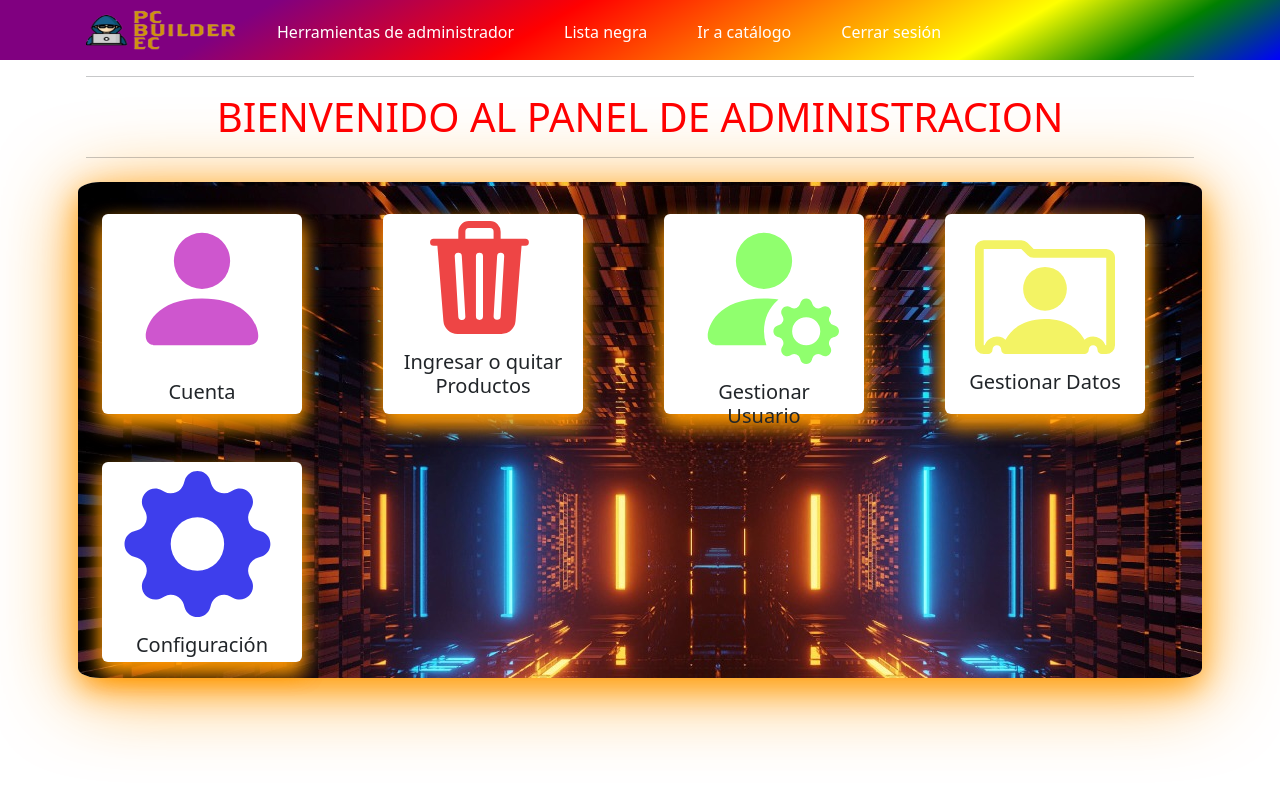
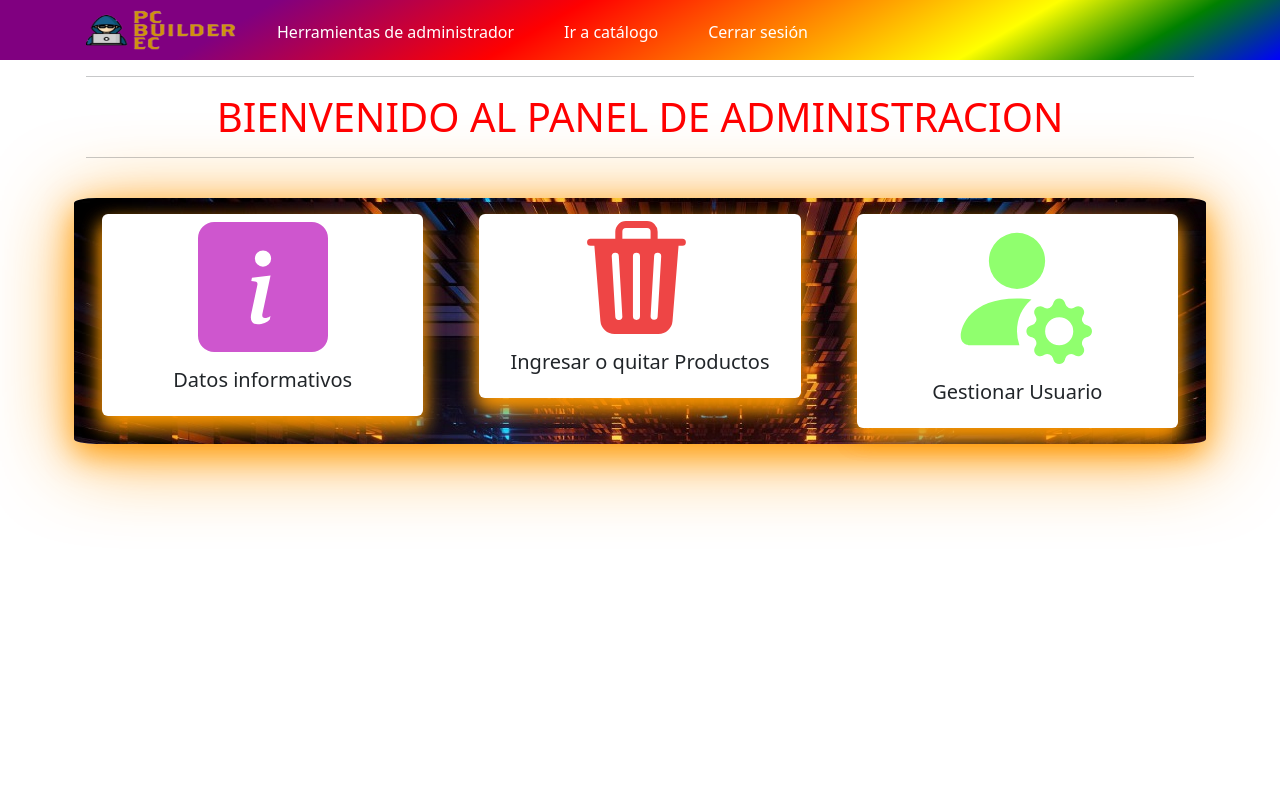
Before and after one commit to santimarce/ProyectoIntegrador2_PCBUILDERS, a Flask app: page /dashboardadmin in a window 1280 px wide. Shown: the top 787 px of the page. Run offline with Flask 2, Linux system fonts and the light colour scheme; some libraries are stand-ins or nearby versions.

Commit message:
Arreglo dashboardamin datos informativos y quienes somos LEONARDO

```diff
--- a/app.py
+++ b/app.py
@@ -55,6 +55,9 @@ def loginAdmin():
 def home():
     return render_template('index.html')
 
+@app.route('/dashboardadmin/datosCuriosos')
+def datosCuriosos():
+    return render_template('app/datosInformativos.html')
 
 if __name__ == '__main__':
     app.run(debug=True)
--- a/templates/app/dashboard-admin.html
+++ b/templates/app/dashboard-admin.html
@@ -1,41 +1,53 @@
 <!DOCTYPE html>
 <html lang="en">
-
   <head>
-    <meta charset="UTF-8">
-    <script src="https://cdn.jsdelivr.net/npm/bootstrap@5.0.2/dist/js/bootstrap.bundle.min.js"
+    <meta charset="UTF-8" />
+    <script
+      src="https://cdn.jsdelivr.net/npm/bootstrap@5.0.2/dist/js/bootstrap.bundle.min.js"
       integrity="sha384-MrcW6ZMFYlzcLA8Nl+NtUVF0sA7MsXsP1UyJoMp4YLEuNSfAP+JcXn/tWtIaxVXM"
-        crossorigin="anonymous"></script>
-    <link href="https://cdn.jsdelivr.net/npm/bootstrap@5.0.2/dist/css/bootstrap.min.css" rel="stylesheet"
-        integrity="sha384-EVSTQN3/azprG1Anm3QDgpJLIm9Nao0Yz1ztcQTwFspd3yD65VohhpuuCOmLASjC" crossorigin="anonymous">
-    <link rel="stylesheet" href="https://stackpath.bootstrapcdn.com/bootstrap/5.0.0-alpha1/css/bootstrap.min.css"
-        integrity="sha384-r4NyP46KrjDleawBgD5tp8Y7UzmLA05oM1iAEQ17CSuDqnUK2+k9luXQOfXJCJ4I" crossorigin="anonymous">
-    <meta http-equiv="X-UA-Compatible" content="IE=edge">
-    <meta name="viewport" content="width=device-width, initial-scale=1.0">
+      crossorigin="anonymous"
+    ></script>
+    <link
+      href="https://cdn.jsdelivr.net/npm/bootstrap@5.0.2/dist/css/bootstrap.min.css"
+      rel="stylesheet"
+      integrity="sha384-EVSTQN3/azprG1Anm3QDgpJLIm9Nao0Yz1ztcQTwFspd3yD65VohhpuuCOmLASjC"
+      crossorigin="anonymous"
+    />
+    <link
+      rel="stylesheet"
+      href="https://stackpath.bootstrapcdn.com/bootstrap/5.0.0-alpha1/css/bootstrap.min.css"
+      integrity="sha384-r4NyP46KrjDleawBgD5tp8Y7UzmLA05oM1iAEQ17CSuDqnUK2+k9luXQOfXJCJ4I"
+      crossorigin="anonymous"
+    />
+    <meta http-equiv="X-UA-Compatible" content="IE=edge" />
+    <meta name="viewport" content="width=device-width, initial-scale=1.0" />
     <title>Dashboard</title>
-    <link rel="stylesheet" href="../web/css/style.css">
+    <link rel="stylesheet" href="../web/css/style.css" />
   </head>
 
   <body>
     <div>
-        <script src="https://cdn.jsdelivr.net/npm/popper.js@1.16.0/dist/umd/popper.min.js"
+      <script
+        src="https://cdn.jsdelivr.net/npm/popper.js@1.16.0/dist/umd/popper.min.js"
         integrity="sha384-Q6E9RHvbIyZFJoft+2mJbHaEWldlvI9IOYy5n3zV9zzTtmI3UksdQRVvoxMfooAo"
-            crossorigin="anonymous"></script>
+        crossorigin="anonymous"
+      ></script>
     </div>
     <div class="encabezadoadmin">
       <div class="container">
         <ul class="nav nav-pills nav-fill">
           <li class="imgfadmin">
-                    <a class="navbar-brand" href="#"><img src="../web/img/logo.png" alt="" width="150" height="40"></a>
+            <a class="navbar-brand" href="#"
+              ><img src="../web/img/logo.png" alt="" width="150" height="40"
+            /></a>
           </li>
           <li class="nav-itemadmin">
             <a class="nav-linkadmin1" href="#">Herramientas de administrador</a>
           </li>
           <li class="nav-itemadmin">
-                    <a class="nav-linkadmin1" href="#">Lista negra</a>
-                </li>
-                <li class="nav-itemadmin">
-                    <a class="nav-linkadmin1" href="#">Ir a catálogo</a>
+            <a class="nav-linkadmin1" href="../Catalogo-5 (2).pdf"
+              >Ir a catálogo</a
+            >
           </li>
           <li class="nav-itemadmin">
             <a class="nav-linkadmin1" href="../index.html">Cerrar sesión</a>
@@ -44,32 +56,57 @@
       </div>
     </div>
     <div class="container">
-        <hr>
-        <h1 style="color: red;">
+      <hr />
+      <h1 style="color: red">
         <center>BIENVENIDO AL PANEL DE ADMINISTRACION</center>
       </h1>
-        <hr> <br>
+      <hr />
+      <br />
     </div>
     <div class="container">
-        <div id="grid-dashadmin" class="row row-cols-2 row-cols-lg-4 g-2 g-lg-3">
+      <div id="grid-dashadmin" class="row justify-content-center">
         <div class="col">
           <div class="p-3">
-                    <div class="cardadmin" style="width:200px; height: 200px;">
-                        <a href="#"> <center><svg xmlns="http://www.w3.org/2000/svg" width="160" height="150" fill="currentColor" class="biadmincuenta bi-person-fill" viewBox="0 0 16 16">
-                            <path d="M3 14s-1 0-1-1 1-4 6-4 6 3 6 4-1 1-1 1H3Zm5-6a3 3 0 1 0 0-6 3 3 0 0 0 0 6Z"/>
-                          </svg></center></a>
+            <div class="cardadmin">
+              <a href="{{ url_for('datosCuriosos') }}">
+                <center>
+                  <svg
+                    xmlns="http://www.w3.org/2000/svg"
+                    width="140"
+                    height="130"
+                    fill="currentColor"
+                    class="biadmincuenta bi-info-square-fill mt-2"
+                    viewBox="0 0 16 16"
+                  >
+                    <path
+                      d="M0 2a2 2 0 0 1 2-2h12a2 2 0 0 1 2 2v12a2 2 0 0 1-2 2H2a2 2 0 0 1-2-2V2zm8.93 4.588-2.29.287-.082.38.45.083c.294.07.352.176.288.469l-.738 3.468c-.194.897.105 1.319.808 1.319.545 0 1.178-.252 1.465-.598l.088-.416c-.2.176-.492.246-.686.246-.275 0-.375-.193-.304-.533L8.93 6.588zM8 5.5a1 1 0 1 0 0-2 1 1 0 0 0 0 2z"
+                    />
+                  </svg></center
+              ></a>
               <div class="card-body">
-                            <h5 class="card-title">Cuenta</h5>
+                <h5 class="card-title">Datos informativos</h5>
               </div>
             </div>
           </div>
         </div>
         <div class="col">
           <div class="p-3">
-                    <div class="cardadmin" style="width:200px; height: 200px;">
-                        <a href="{{ url_for('ingresarproductos') }}"><center><svg xmlns="http://www.w3.org/2000/svg" width="120" height="120" fill="currentColor" class="biadminproducts bi-trash3-fill" viewBox="0 -1 17 17">
-                            <path d="M11 1.5v1h3.5a.5.5 0 0 1 0 1h-.538l-.853 10.66A2 2 0 0 1 11.115 16h-6.23a2 2 0 0 1-1.994-1.84L2.038 3.5H1.5a.5.5 0 0 1 0-1H5v-1A1.5 1.5 0 0 1 6.5 0h3A1.5 1.5 0 0 1 11 1.5Zm-5 0v1h4v-1a.5.5 0 0 0-.5-.5h-3a.5.5 0 0 0-.5.5ZM4.5 5.029l.5 8.5a.5.5 0 1 0 .998-.06l-.5-8.5a.5.5 0 1 0-.998.06Zm6.53-.528a.5.5 0 0 0-.528.47l-.5 8.5a.5.5 0 0 0 .998.058l.5-8.5a.5.5 0 0 0-.47-.528ZM8 4.5a.5.5 0 0 0-.5.5v8.5a.5.5 0 0 0 1 0V5a.5.5 0 0 0-.5-.5Z"/>
-                          </svg></center></a>
+            <div class="cardadmin">
+              <a href="{{ url_for('ingresarproductos') }}"
+                ><center>
+                  <svg
+                    xmlns="http://www.w3.org/2000/svg"
+                    width="120"
+                    height="120"
+                    fill="currentColor"
+                    class="biadminproducts bi-trash3-fill"
+                    viewBox="0 -1 17 17"
+                  >
+                    <path
+                      d="M11 1.5v1h3.5a.5.5 0 0 1 0 1h-.538l-.853 10.66A2 2 0 0 1 11.115 16h-6.23a2 2 0 0 1-1.994-1.84L2.038 3.5H1.5a.5.5 0 0 1 0-1H5v-1A1.5 1.5 0 0 1 6.5 0h3A1.5 1.5 0 0 1 11 1.5Zm-5 0v1h4v-1a.5.5 0 0 0-.5-.5h-3a.5.5 0 0 0-.5.5ZM4.5 5.029l.5 8.5a.5.5 0 1 0 .998-.06l-.5-8.5a.5.5 0 1 0-.998.06Zm6.53-.528a.5.5 0 0 0-.528.47l-.5 8.5a.5.5 0 0 0 .998.058l.5-8.5a.5.5 0 0 0-.47-.528ZM8 4.5a.5.5 0 0 0-.5.5v8.5a.5.5 0 0 0 1 0V5a.5.5 0 0 0-.5-.5Z"
+                    />
+                  </svg></center
+              ></a>
               <div class="card-body">
                 <h5 class="card-title">Ingresar o quitar Productos</h5>
               </div>
@@ -78,50 +115,33 @@
         </div>
         <div class="col">
           <div class="p-3">
-                    <div class="cardadmin" style="width:200px; height: 200px;">
-                        <a href="gestiondeusuario.html"><center> <svg xmlns="http://www.w3.org/2000/svg" width="150" height="150" fill="currentColor" class="biadmingestuser bi-person-fill-gear" viewBox="0 0 16 16">
-                            <path d="M11 5a3 3 0 1 1-6 0 3 3 0 0 1 6 0Zm-9 8c0 1 1 1 1 1h5.256A4.493 4.493 0 0 1 8 12.5a4.49 4.49 0 0 1 1.544-3.393C9.077 9.038 8.564 9 8 9c-5 0-6 3-6 4Zm9.886-3.54c.18-.613 1.048-.613 1.229 0l.043.148a.64.64 0 0 0 .921.382l.136-.074c.561-.306 1.175.308.87.869l-.075.136a.64.64 0 0 0 .382.92l.149.045c.612.18.612 1.048 0 1.229l-.15.043a.64.64 0 0 0-.38.921l.074.136c.305.561-.309 1.175-.87.87l-.136-.075a.64.64 0 0 0-.92.382l-.045.149c-.18.612-1.048.612-1.229 0l-.043-.15a.64.64 0 0 0-.921-.38l-.136.074c-.561.305-1.175-.309-.87-.87l.075-.136a.64.64 0 0 0-.382-.92l-.148-.045c-.613-.18-.613-1.048 0-1.229l.148-.043a.64.64 0 0 0 .382-.921l-.074-.136c-.306-.561.308-1.175.869-.87l.136.075a.64.64 0 0 0 .92-.382l.045-.148ZM14 12.5a1.5 1.5 0 1 0-3 0 1.5 1.5 0 0 0 3 0Z"/>
-                          </svg></center></a>
+            <div class="cardadmin">
+              <a href="gestiondeusuario.html"
+                ><center>
+                  <svg
+                    xmlns="http://www.w3.org/2000/svg"
+                    width="150"
+                    height="150"
+                    fill="currentColor"
+                    class="biadmingestuser bi-person-fill-gear"
+                    viewBox="0 0 16 16"
+                  >
+                    <path
+                      d="M11 5a3 3 0 1 1-6 0 3 3 0 0 1 6 0Zm-9 8c0 1 1 1 1 1h5.256A4.493 4.493 0 0 1 8 12.5a4.49 4.49 0 0 1 1.544-3.393C9.077 9.038 8.564 9 8 9c-5 0-6 3-6 4Zm9.886-3.54c.18-.613 1.048-.613 1.229 0l.043.148a.64.64 0 0 0 .921.382l.136-.074c.561-.306 1.175.308.87.869l-.075.136a.64.64 0 0 0 .382.92l.149.045c.612.18.612 1.048 0 1.229l-.15.043a.64.64 0 0 0-.38.921l.074.136c.305.561-.309 1.175-.87.87l-.136-.075a.64.64 0 0 0-.92.382l-.045.149c-.18.612-1.048.612-1.229 0l-.043-.15a.64.64 0 0 0-.921-.38l-.136.074c-.561.305-1.175-.309-.87-.87l.075-.136a.64.64 0 0 0-.382-.92l-.148-.045c-.613-.18-.613-1.048 0-1.229l.148-.043a.64.64 0 0 0 .382-.921l-.074-.136c-.306-.561.308-1.175.869-.87l.136.075a.64.64 0 0 0 .92-.382l.045-.148ZM14 12.5a1.5 1.5 0 1 0-3 0 1.5 1.5 0 0 0 3 0Z"
+                    />
+                  </svg></center
+              ></a>
               <div class="card-body">
                 <h5 class="card-title">Gestionar Usuario</h5>
               </div>
             </div>
           </div>
         </div>
-            <div class="col">
-                <div class="p-3">
-                    <div class="cardadmin" style="width:200px; height: 200px;">
-                        <a href="cambiarDatos.html"><center> <svg xmlns="http://www.w3.org/2000/svg" width="140" height="140" fill="currentColor" class="biadmingestdat bi-person-rolodex" viewBox="0 -2 16 16">
-                            <path d="M8 9.05a2.5 2.5 0 1 0 0-5 2.5 2.5 0 0 0 0 5Z"/>
-                            <path d="M1 1a1 1 0 0 0-1 1v11a1 1 0 0 0 1 1h.5a.5.5 0 0 0 .5-.5.5.5 0 0 1 1 0 .5.5 0 0 0 .5.5h9a.5.5 0 0 0 .5-.5.5.5 0 0 1 1 0 .5.5 0 0 0 .5.5h.5a1 1 0 0 0 1-1V3a1 1 0 0 0-1-1H6.707L6 1.293A1 1 0 0 0 5.293 1H1Zm0 1h4.293L6 2.707A1 1 0 0 0 6.707 3H15v10h-.085a1.5 1.5 0 0 0-2.4-.63C11.885 11.223 10.554 10 8 10c-2.555 0-3.886 1.224-4.514 2.37a1.5 1.5 0 0 0-2.4.63H1V2Z"/>
-                          </svg></center></a>
-                        <div class="card-body">
-                            <h5 class="card-title">Gestionar Datos</h5>
+        <br />
       </div>
-                    </div>
-                </div>
-            </div>
-            <div class="col">
-                <div class="p-3">
-                    <div class="cardadmin" style="width:200px; height: 200px;">
-                        <a href="configadmin.html"><center><svg xmlns="http://www.w3.org/2000/svg" width="160" height="155" fill="currentColor" class="biadminconfig bi-gear-fill" viewBox="0 -1 17 17">
-                            <path d="M9.405 1.05c-.413-1.4-2.397-1.4-2.81 0l-.1.34a1.464 1.464 0 0 1-2.105.872l-.31-.17c-1.283-.698-2.686.705-1.987 1.987l.169.311c.446.82.023 1.841-.872 2.105l-.34.1c-1.4.413-1.4 2.397 0 2.81l.34.1a1.464 1.464 0 0 1 .872 2.105l-.17.31c-.698 1.283.705 2.686 1.987 1.987l.311-.169a1.464 1.464 0 0 1 2.105.872l.1.34c.413 1.4 2.397 1.4 2.81 0l.1-.34a1.464 1.464 0 0 1 2.105-.872l.31.17c1.283.698 2.686-.705 1.987-1.987l-.169-.311a1.464 1.464 0 0 1 .872-2.105l.34-.1c1.4-.413 1.4-2.397 0-2.81l-.34-.1a1.464 1.464 0 0 1-.872-2.105l.17-.31c.698-1.283-.705-2.686-1.987-1.987l-.311.169a1.464 1.464 0 0 1-2.105-.872l-.1-.34zM8 10.93a2.929 2.929 0 1 1 0-5.86 2.929 2.929 0 0 1 0 5.858z"/>
-                          </svg></center></a>
-                           <div class="card-body">
-                            <h5 class="card-title">Configuración</h5>
-                        </div>
-                    </div>
-                </div>
-            </div>
-            <br>
+      <br />
     </div>
 
-        <br>
-    </div>
-
-    <footer>
-    </footer>
+    <footer></footer>
   </body>
-
-
 </html>
--- a/web/quienesomos.html
+++ b/web/quienesomos.html
@@ -26,14 +26,14 @@
         <div class="container">
             <nav class="navbar navbar-expand-lg navbar-light bg-light fixed-top">
                 <div class="container">
-                    <a class="navbar-brand" href="/"><img src="../web/img/logo.png" alt="" width="150" height="40"></a>
+                    <a class="navbar-brand" href="../index.html"><img src="../web/img/logo.png" alt="" width="150" height="40"></a>
                     <button class="navbar-toggler hidden-lg-up" type="button" data-bs-toggle="collapse"
                         data-bs-target="#collapsibleNavId" aria-controls="collapsibleNavId" aria-expanded="false"
                         aria-label="Toggle navigation"></button>
                     <div class="collapse navbar-collapse" id="collapsibleNavId">
                         <ul class="navbar-nav me-auto mt-2 mt-lg-0">
                             <li class="nav-item active">
-                                <a id="navopcion" class="nav-link" href="/">Inicio <span
+                                <a id="navopcion" class="nav-link" href="../index.html">Inicio <span
                                         class="visually-hidden">(current)</span></a>
                             </li>
                             <li class="nav-item">
@@ -63,7 +63,7 @@
     <div class="container esteban1">
         <br><br><br>
         <div class="card" style="width:50rem;">
-            <img src="img/i9.jpeg "
+            <img src="img/logoDato.png"
                 class="card-img-top" alt="...">
             <div class="card-body">
                 <h5 class="card-title">¿El procesador más rápido del mundo?</h5>
```
Also changed, not shown: templates/app/datosInformativos.html (added, +90 -0 lines), web/css/datosInformativos.css (added, +23 -0 lines), web/img/logoDato.png (added). Lines whose indentation alone changed are shown as unchanged.
